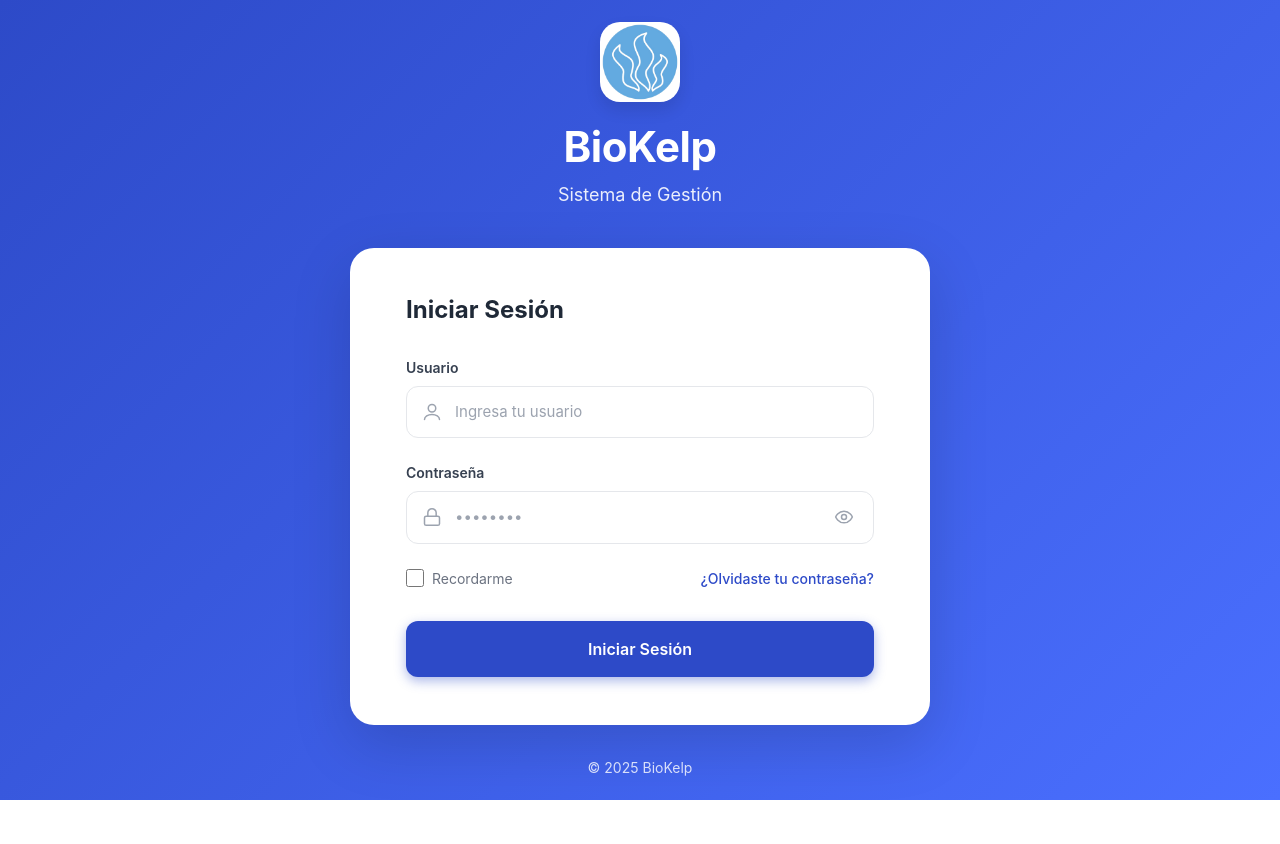
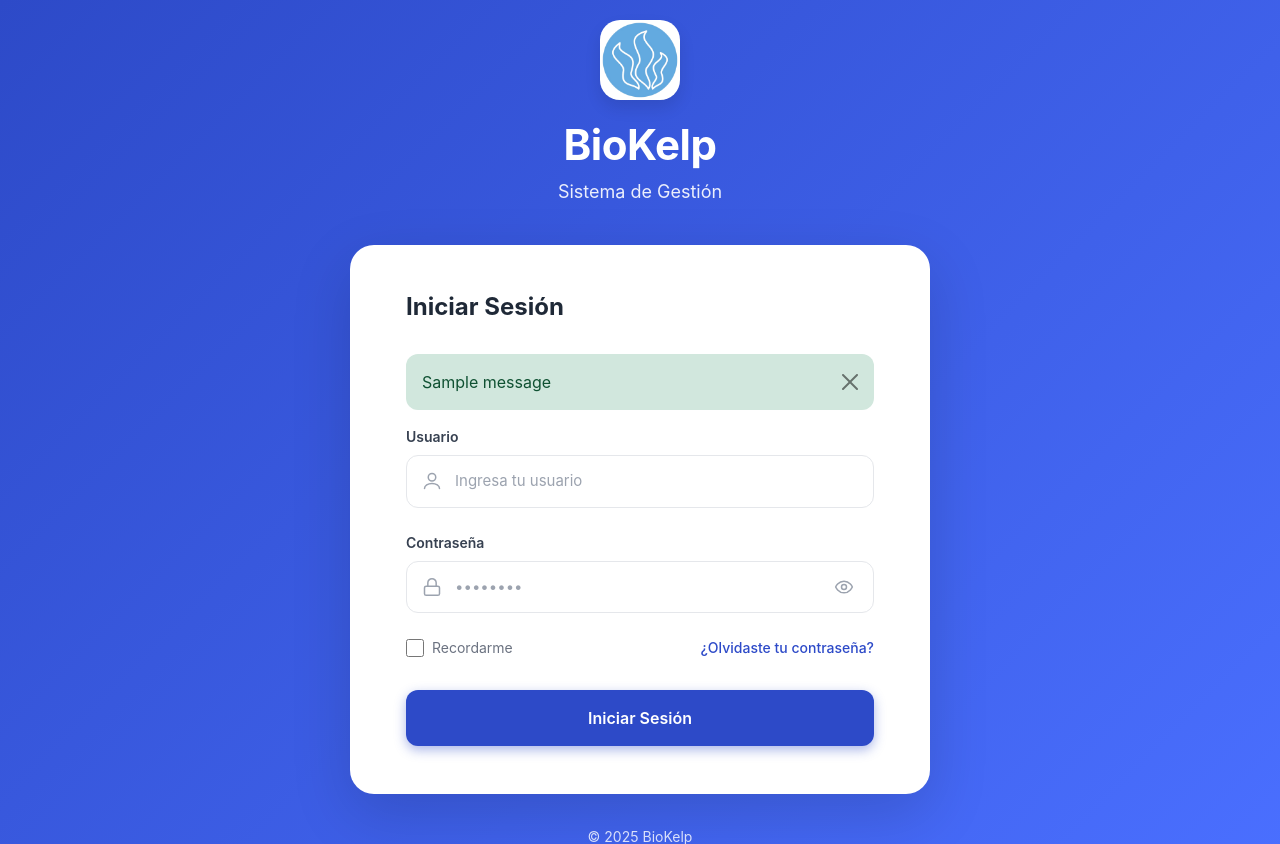
Before and after one commit to alvaroj21/SistemadeGestiondeAlgas-BioKelp, a Django app: page / in a window 1280 px wide. Shown: the top 844 px of the page. Before the commit the page ends 800 px from the top, so only its background shows below. Run offline with Django 4.2, Linux system fonts and the light colour scheme; tables that the repository leaves empty hold one stand-in row (values such as "Sample post"); one stand-in notice (Sample message) is shown.

Commit message:
fix en login y select en reportes
Se arreglo un problema al mostrar el error en login erroneo y se elimino una opcion en el select al generar un reporte por logica del diseño

```diff
--- a/gestion_algas/models.py
+++ b/gestion_algas/models.py
@@ -293,7 +293,6 @@ class ConfiguracionReporte(models.Model):
     FORMATOS_REPORTE = [
         ('pdf', 'PDF'),
         ('excel', 'Excel'),
-        ('ambos', 'PDF y Excel'),
     ]
 
     empresa = models.CharField(
--- a/gestion_algas/templates/gestion_algas/login.html
+++ b/gestion_algas/templates/gestion_algas/login.html
@@ -23,6 +23,15 @@
 
         <div class="login-card">
             <h2 class="form-title">Iniciar Sesión</h2>
+
+            {% if messages %}
+                {% for message in messages %}
+                    <div class="alert alert-{{ message.tags }} alert-dismissible fade show mb-3" role="alert">
+                        {{ message }}
+                        <button type="button" class="btn-close" data-bs-dismiss="alert" aria-label="Close"></button>
+                    </div>
+                {% endfor %}
+            {% endif %}
 
             <form method="POST">
                 {% csrf_token %}
```
